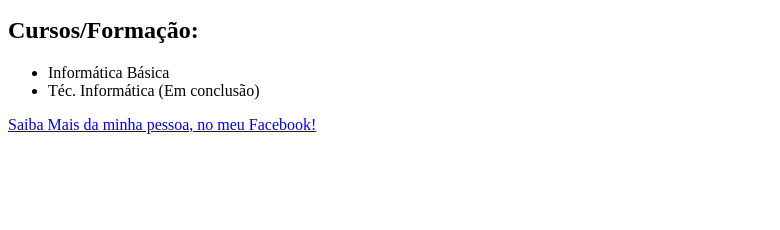
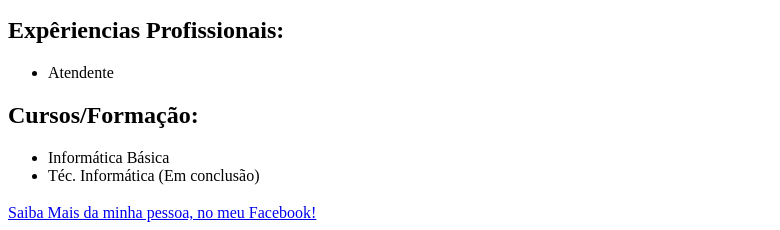
Before and after one commit to ifpi-picos/curriculo-KingKing2019, a plain HTML site: page index.html in a window 1280 px wide. Shown: the part 876-1106 px from the top of the page, without its empty margins (0-780 px from the left). Before the commit the page ends 1018 px from the top, so only its background shows below. Drawn offline with Linux system fonts and the light colour scheme.

Commit message:
descricao

```diff
--- a/index.html
+++ b/index.html
@@ -12,11 +12,16 @@
     Federal do Piauí e faço o 3ª e último ano de formação básica acâdemica. Como pessoa me considero<br>
     super calmo, bem amigável e às vezes entre amigos me torno bem descontraído e muito humorado. <br>
     </p>
+    <h2>Expêriencias Profissionais:</h2>
+    <ul>
+    <li>Atendente</li>
+    </ul>
     <h2>Cursos/Formação:</h2>
     <ul>
     <li>Informática Básica</li>
     <li>Téc. Informática (Em conclusão)</li>
     </ul>
+    <h2></h2>
     <a href="https://www.facebook.com/profile.php?id=100004837818485"
     target="_self">Saiba Mais da minha pessoa, no meu Facebook!</a>
 </body>
```
